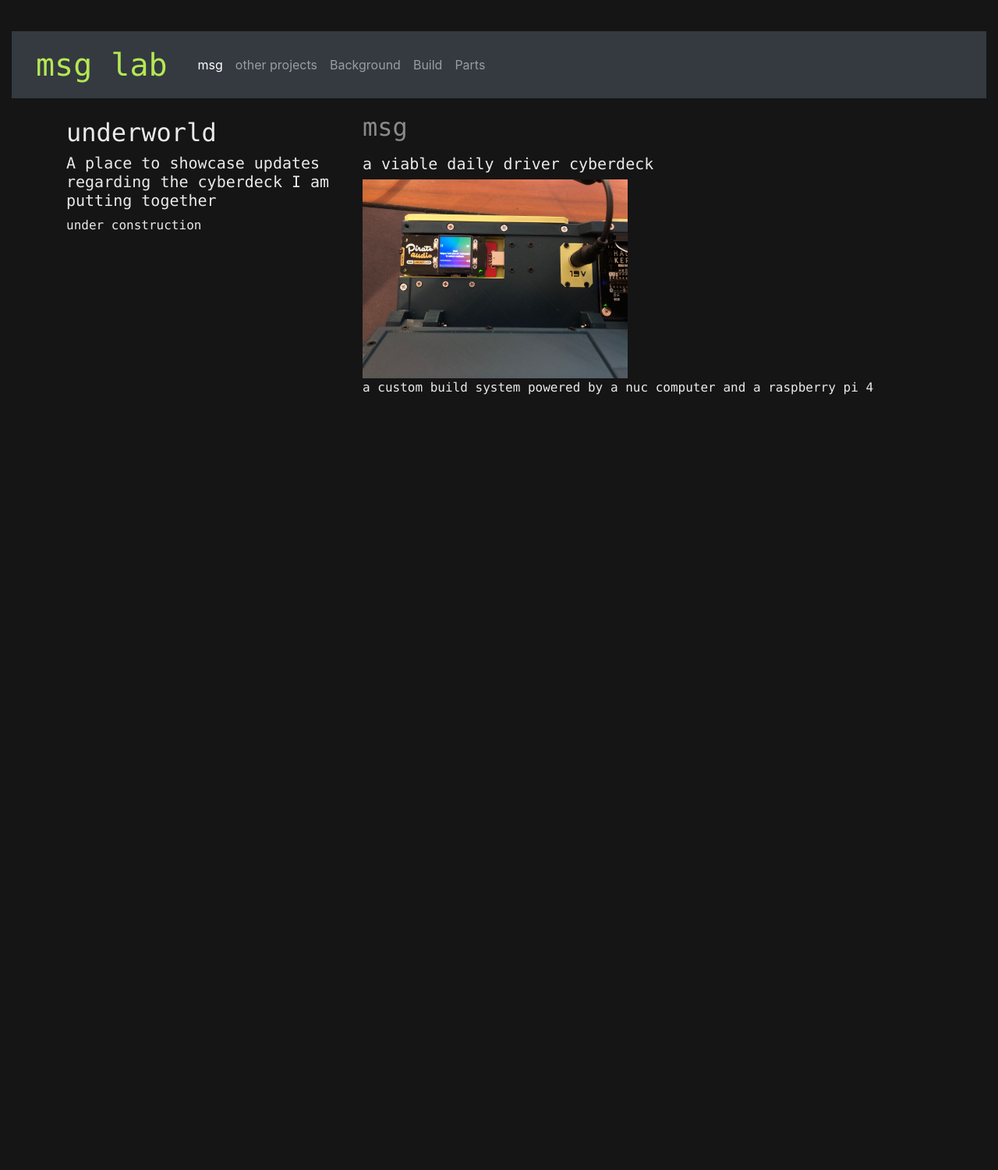
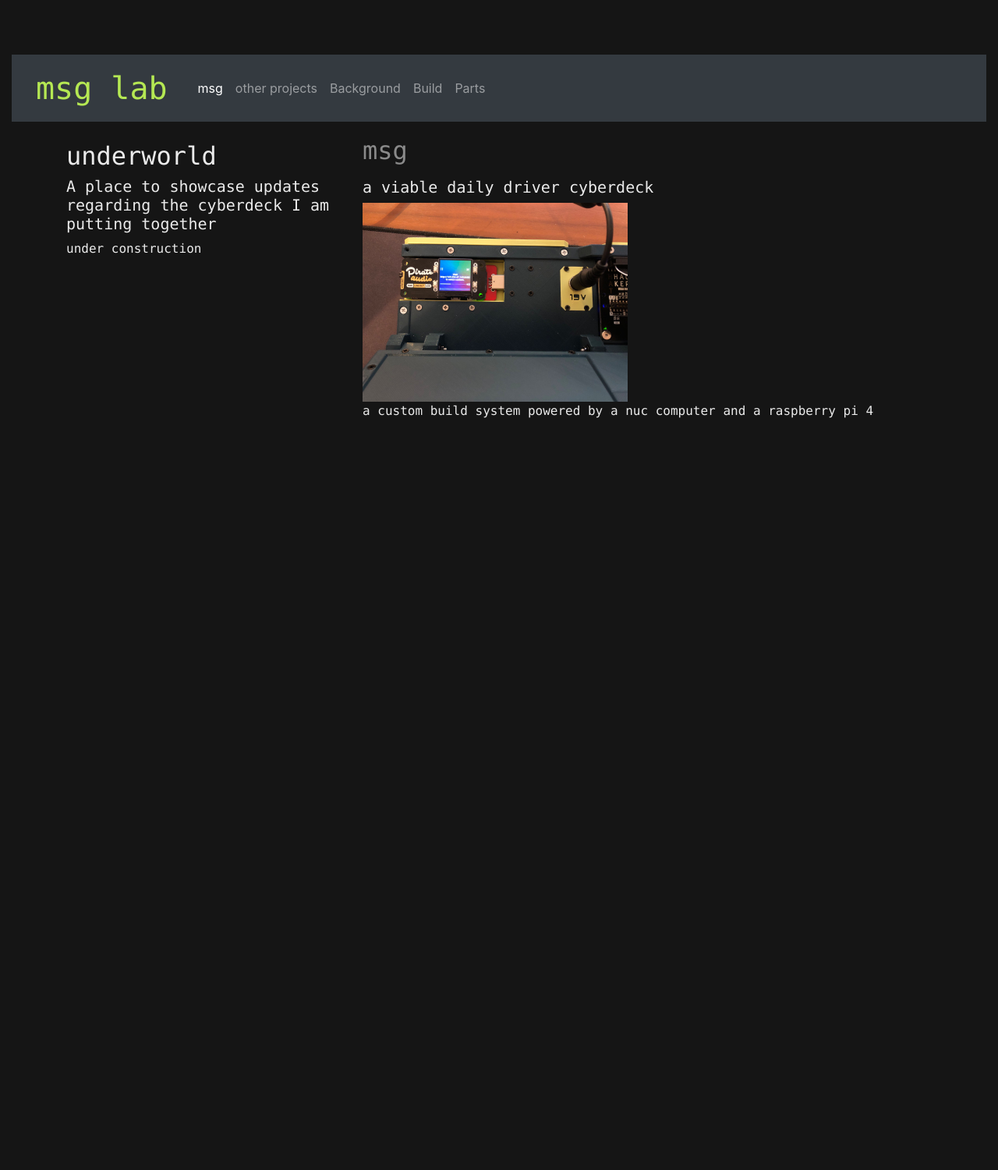
Before and after one commit to msglab/msglab, a Jekyll site: the page index.html, which Jekyll copies as it is, in a window 1280 px wide. Shown: the whole page at 78% size. Built offline with Jekyll 4.4.1, drawn with Linux system fonts in a browser that asks for light colours.

Commit message:
Update style.css

```diff
--- a/css/style.css
+++ b/css/style.css
@@ -5,7 +5,7 @@
    padding-bottom: 15px;
 }
 
-body { padding-top: 40px;
+body { padding-top: 70px;
    background-color: #151515; }
 @media screen and (max-width: 768px) {
     body { padding-top: 0px; }
```
